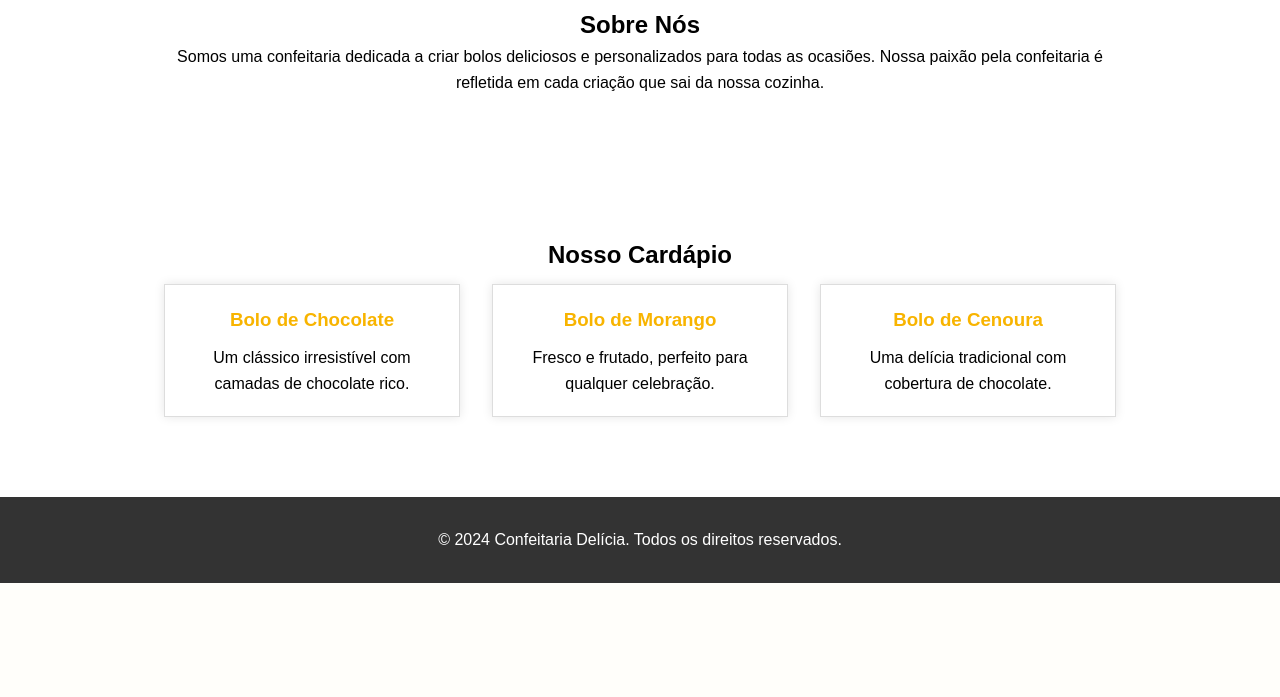
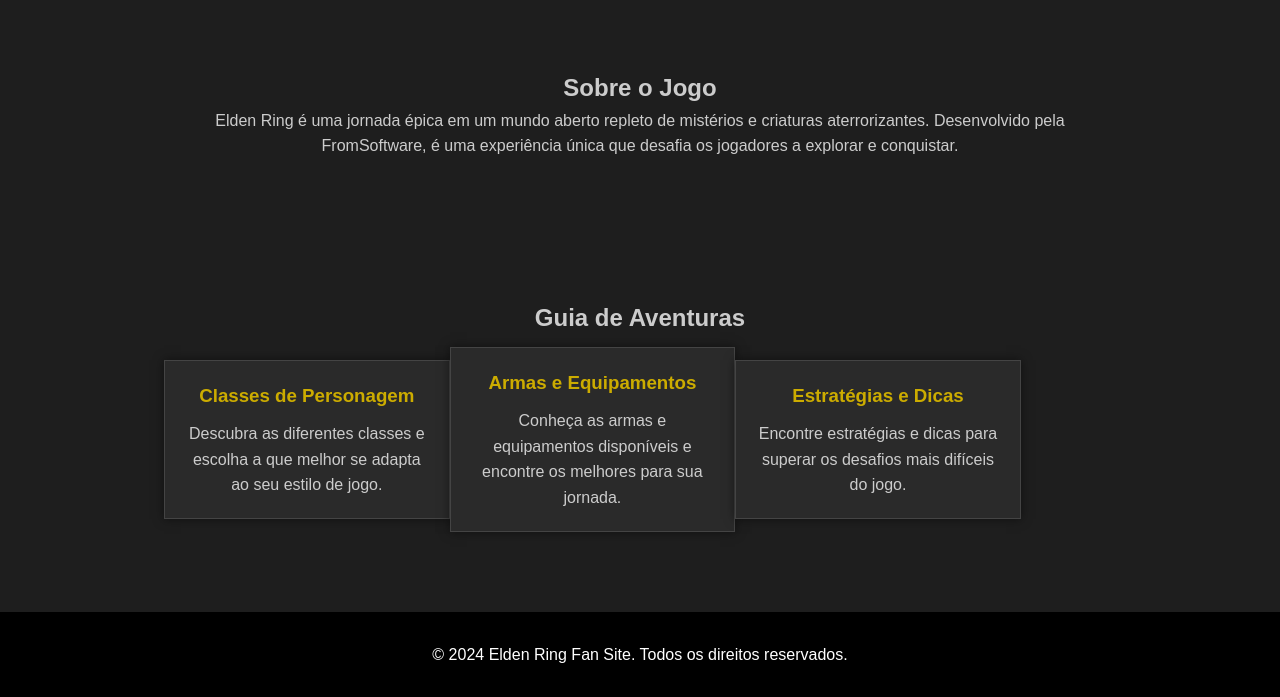
Before and after one commit to GomesFerr/confeitaria, a Flask app: page / in a window 1280 px wide. Shown: the part 631-1328 px from the top of the page. Before the commit the page ends 1214 px from the top, so only its background shows below. Run offline with Flask 3, Linux system fonts and the light colour scheme.

Commit message:
Add files via upload

```diff
--- a/static/css/index.css
+++ b/static/css/index.css
@@ -1,3 +1,4 @@
+/* Reset básico e box-sizing para todos os elementos */
 * {
     margin: 0;
     padding: 0;
@@ -7,16 +8,19 @@
 body {
     font-family: Arial, sans-serif;
     line-height: 1.6;
+    background-color: #1e1e1e; /* Cor de fundo escura para o tema do jogo */
+    color: #ccc; /* Texto claro para contraste com o fundo escuro */
 }
 
 .container {
-    width: 80%;
+    width: 90%;
+    max-width: 1200px;
     margin: 0 auto;
     padding: 20px;
 }
 
 header {
-    background-color: #f8b400;
+    background-color: #ccac00; /* Cor dourada para combinar com o tema medieval */
     color: #fff;
     padding: 20px 0;
 }
@@ -24,6 +28,7 @@ header {
 header h1 {
     text-align: center;
     margin-bottom: 10px;
+    font-size: 2.5em; /* Tamanho maior para um impacto visual maior */
 }
 
 nav ul {
@@ -33,7 +38,7 @@ nav ul {
 
 nav ul li {
     display: inline;
-    margin: 0 15px;
+    margin: 0 20px;
 }
 
 nav ul li a {
@@ -43,60 +48,81 @@ nav ul li a {
 }
 
 .hero {
-    background: url('../img/bolo.jpg') no-repeat center center/cover;
+    background: url('../img/elden-ring-bg.jpg') no-repeat center center/cover; /* Imagem de fundo do jogo */
     color: #fff;
-    padding: 100px 0;
+    padding: 100px 20px;
     text-align: center;
 }
 
 .hero h2 {
     margin-bottom: 20px;
-    font-size: 2.5em;
+    font-size: 3em; /* Aumentei o tamanho do texto para dar mais destaque */
 }
 
 .hero p {
     margin-bottom: 20px;
-    font-size: 1.2em;
+    font-size: 1.5em; /* Aumentei o tamanho da fonte para melhor leitura */
 }
 
 .cta-button {
-    background-color: #ff6f61;
+    background-color: #e63946; /* Cor de destaque no estilo de um botão de chamada */
     color: #fff;
-    padding: 10px 20px;
+    padding: 15px 30px;
     text-decoration: none;
     font-weight: bold;
     border-radius: 5px;
+    display: inline-block;
 }
 
 .about,
 .menu {
-    padding: 50px 0;
+    padding: 50px 20px;
     text-align: center;
 }
 
 .menu-items {
     display: flex;
-    justify-content: space-around;
-    flex-wrap: wrap;
+    flex-direction: column;
+    align-items: center;
 }
 
 .menu-item {
-    background-color: #fff;
-    border: 1px solid #ddd;
+    background-color: #2a2a2a; /* Fundo escuro para combinar com o tema do jogo */
+    border: 1px solid #444; /* Borda para destacar os itens */
     padding: 20px;
-    margin: 10px;
-    width: 30%;
-    box-shadow: 0 0 10px rgba(0,0,0,0.1);
+    margin: 10px 0;
+    width: 90%;
+    max-width: 350px; /* Aumentei a largura máxima dos itens */
+    box-shadow: 0 0 10px rgba(0,0,0,0.5); /* Sombra mais escura para efeito de profundidade */
 }
 
 .menu-item h3 {
     margin-bottom: 10px;
-    color: #f8b400;
+    color: #ccac00; /* Cor dourada para o título dos itens */
 }
 
 footer {
-    background-color: #333;
+    background-color: #000;
     color: #fff;
     text-align: center;
-    padding: 10px 0;
+    padding: 10px 20px;
 }
+
+/* Media Queries */
+
+@media (min-width: 768px) {
+    .menu-items {
+        flex-direction: row;
+        flex-wrap: wrap;
+    }
+
+    .menu-item {
+        width: 30%;
+    }
+}
+
+@media (min-width: 1024px) {
+    .container {
+        width: 80%;
+    }
+}
--- a/templates/index.html
+++ b/templates/index.html
@@ -3,18 +3,18 @@
 <head>
     <meta charset="UTF-8">
     <meta name="viewport" content="width=device-width, initial-scale=1.0">
-    <title>Confeitaria Delícia</title>
+    <title>Elden Ring - O Mundo das Trevas</title>
     <link rel="stylesheet" href="{{ url_for('static', filename='css/index.css') }}">
 </head>
 <body>
     <header>
         <div class="container">
-            <h1>Confeitaria Delícia</h1>
+            <h1>Elden Ring</h1>
             <nav>
                 <ul>
                     <li><a href="#">Início</a></li>
                     <li><a href="#">Sobre</a></li>
-                    <li><a href="#">Cardápio</a></li>
+                    <li><a href="#">Guia</a></li>
                     <li><a href="#">Contato</a></li>
                 </ul>
             </nav>
@@ -23,34 +23,34 @@
 
     <section class="hero">
         <div class="container">
-            <h2>Os melhores bolos da cidade!</h2>
-            <p>Delícias feitas com amor e ingredientes frescos.</p>
+            <h2>Exploração em um Mundo de Escuridão</h2>
+            <p>Descubra os segredos de Elden Ring e enfrente desafios épicos.</p>
             <a href="#" class="cta-button">Saiba Mais</a>
         </div>
     </section>
 
     <section class="about">
         <div class="container">
-            <h2>Sobre Nós</h2>
-            <p>Somos uma confeitaria dedicada a criar bolos deliciosos e personalizados para todas as ocasiões. Nossa paixão pela confeitaria é refletida em cada criação que sai da nossa cozinha.</p>
+            <h2>Sobre o Jogo</h2>
+            <p>Elden Ring é uma jornada épica em um mundo aberto repleto de mistérios e criaturas aterrorizantes. Desenvolvido pela FromSoftware, é uma experiência única que desafia os jogadores a explorar e conquistar.</p>
         </div>
     </section>
 
     <section class="menu">
         <div class="container">
-            <h2>Nosso Cardápio</h2>
+            <h2>Guia de Aventuras</h2>
             <div class="menu-items">
                 <div class="menu-item">
-                    <h3>Bolo de Chocolate</h3>
-                    <p>Um clássico irresistível com camadas de chocolate rico.</p>
+                    <h3>Classes de Personagem</h3>
+                    <p>Descubra as diferentes classes e escolha a que melhor se adapta ao seu estilo de jogo.</p>
                 </div>
                 <div class="menu-item">
-                    <h3>Bolo de Morango</h3>
-                    <p>Fresco e frutado, perfeito para qualquer celebração.</p>
+                    <h3>Armas e Equipamentos</h3>
+                    <p>Conheça as armas e equipamentos disponíveis e encontre os melhores para sua jornada.</p>
                 </div>
                 <div class="menu-item">
-                    <h3>Bolo de Cenoura</h3>
-                    <p>Uma delícia tradicional com cobertura de chocolate.</p>
+                    <h3>Estratégias e Dicas</h3>
+                    <p>Encontre estratégias e dicas para superar os desafios mais difíceis do jogo.</p>
                 </div>
             </div>
         </div>
@@ -58,7 +58,7 @@
 
     <footer>
         <div class="container">
-            <p>&copy; 2024 Confeitaria Delícia. Todos os direitos reservados.</p>
+            <p>&copy; 2024 Elden Ring Fan Site. Todos os direitos reservados.</p>
         </div>
     </footer>
 </body>
```
